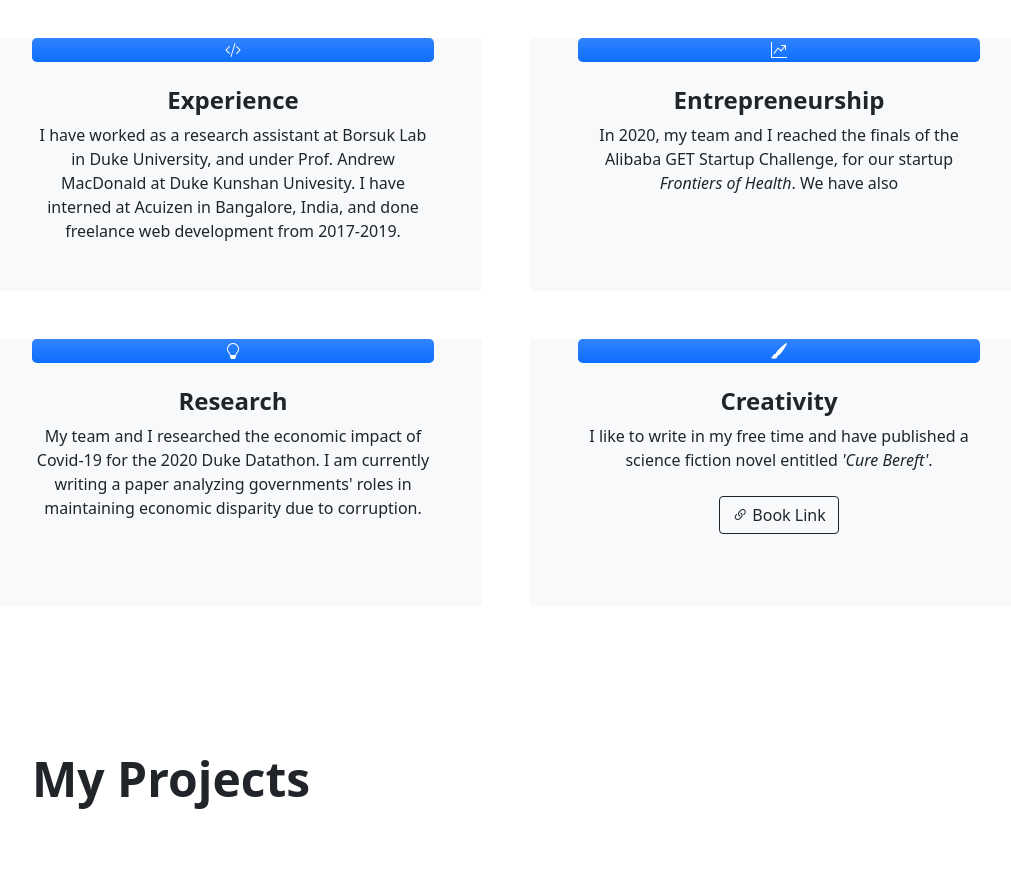
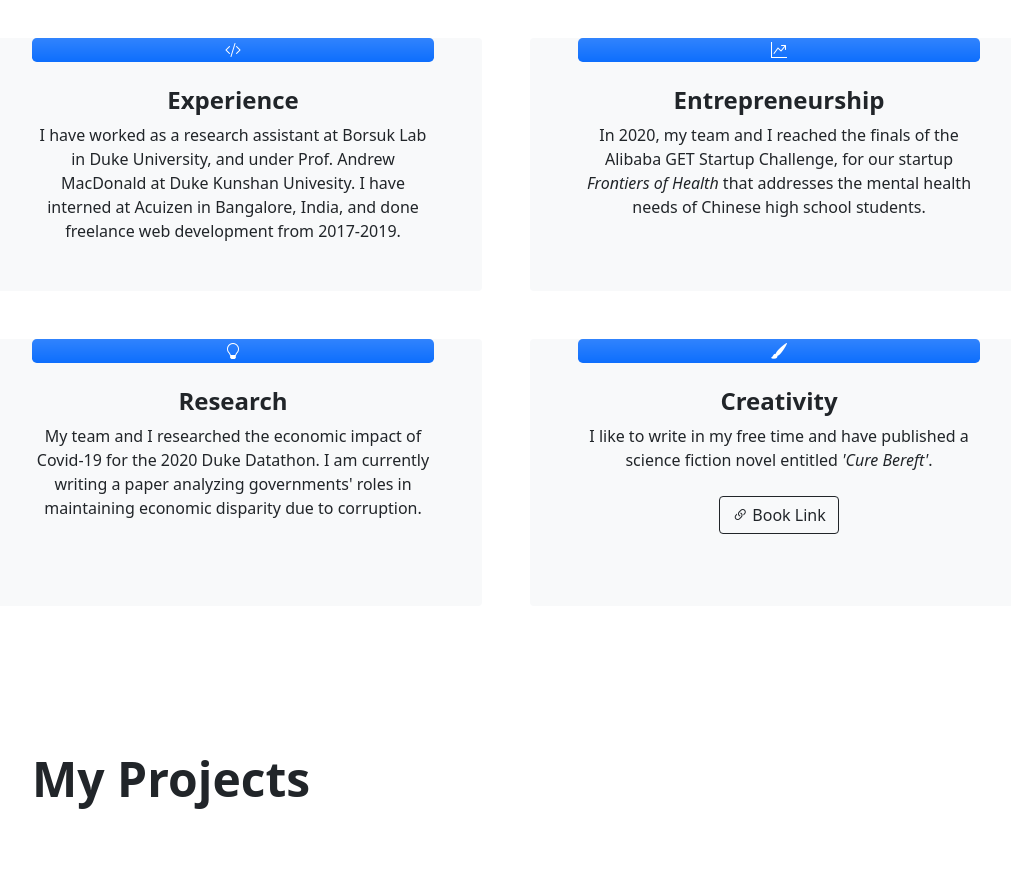
Before and after one commit to Aryan-Poonacha/Aryan-Poonacha.github.io, a plain HTML site: page index.html in a window 1280 px wide. Shown: the part 1360-2237 px from the top of the page, without its empty margins (134-1145 px from the left). Drawn offline with nearby package versions, Linux system fonts and the light colour scheme.

Commit message:
Update index.html

```diff
--- a/index.html
+++ b/index.html
@@ -118,7 +118,7 @@
                             <div class="card-body text-center p-4 p-lg-5 pt-0 pt-lg-0">
                                 <div class="feature bg-primary bg-gradient text-white rounded-3 mb-4 mt-n4"><i class="bi bi-graph-up"></i></div>
                                 <h2 class="fs-4 fw-bold">Entrepreneurship</h2>
-                                <p class="mb-0">In 2020, my team and I reached the finals of the Alibaba GET Startup Challenge, for our startup <em>Frontiers of Health</em>. We have also </p>
+                                <p class="mb-0">In 2020, my team and I reached the finals of the Alibaba GET Startup Challenge, for our startup <em>Frontiers of Health</em> that addresses the mental health needs of Chinese high school students.</p>
                             </div>
                         </div>
                     </div>
```
